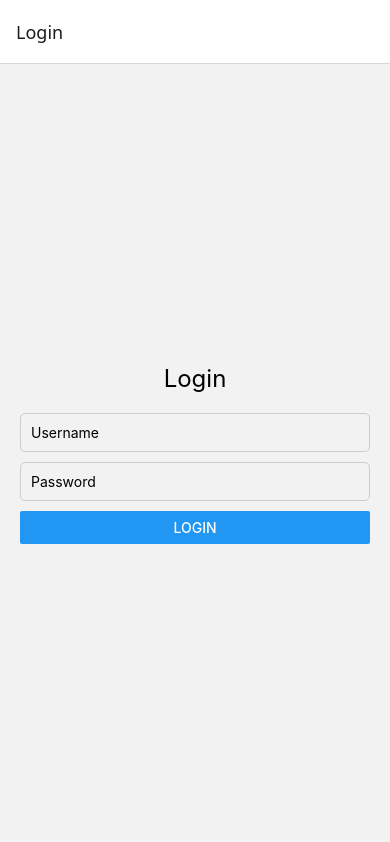
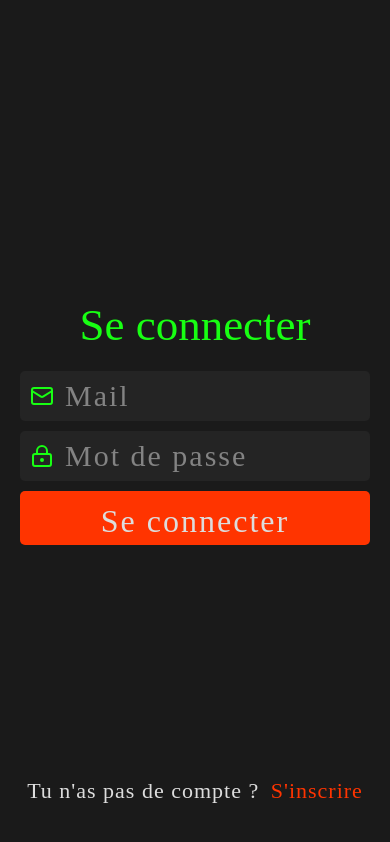
Before and after one commit to MuuvaY/AxTrackApp, a React Native app: screen /Login in a window 390 px wide. Built offline with nearby package versions, Linux system fonts and the light colour scheme; a web font is replaced by a local one.

Commit message:
Feax : token, ajout btn logout, Feat : Register

```diff
--- a/App.js
+++ b/App.js
@@ -33,14 +33,16 @@ import { Text } from "react-native";
 import { StatusBar } from "expo-status-bar";
 import { NavigationContainer } from "@react-navigation/native";
 import { createStackNavigator } from "@react-navigation/stack";
-import { ThemeProvider } from "./components/ThemeContext";
+import { ThemeProvider } from "./context/ThemeContext";
 import { AuthProvider, useAuth } from "./context/AuthContext";
 import { useFonts } from "expo-font";
 import { setupInterceptor } from "./api/ApiManager";
 import TestTokenScreen from "./pages/TestTokenScreen";
 
 import HomeTabs from "./navigation/HomeTabs";
+import Profile from "./pages/Profile";
 import Login from "./pages/Login";
+import Register from "./pages/Register";
 
 const Stack = createStackNavigator();
 
@@ -61,11 +63,23 @@ const NavigationContent = () => {
             component={HomeTabs}
             options={{ headerShown: false }}
           />
+          <Stack.Screen name="Profile" component={Profile} />
           <Stack.Screen name="TestToken" component={TestTokenScreen} />
         </>
       ) : (
         // Routes non authentifiées
-        <Stack.Screen name="Login" component={Login} />
+        <>
+          <Stack.Screen
+            name="Login"
+            component={Login}
+            options={{ headerShown: false }}
+          />
+          <Stack.Screen
+            name="Register"
+            component={Register}
+            options={{ headerShown: false }}
+          />
+        </>
       )}
     </Stack.Navigator>
   );
--- a/app.json
+++ b/app.json
@@ -5,7 +5,7 @@
     "version": "1.0.0",
     "orientation": "portrait",
     "icon": "./assets/icon.png",
-    "userInterfaceStyle": "light",
+    "userInterfaceStyle": "dark",
     "newArchEnabled": true,
     "splash": {
       "image": "./assets/splash-icon.png",
@@ -24,9 +24,6 @@
     "web": {
       "favicon": "./assets/favicon.png"
     },
-    "plugins": [
-      "expo-font",
-      "expo-secure-store"
-    ]
+    "plugins": ["expo-font", "expo-secure-store"]
   }
 }
--- a/assets/icons/icons.js
+++ b/assets/icons/icons.js
@@ -1,5 +1,5 @@
 import * as React from "react";
-import Svg, { Path, Circle } from "react-native-svg";
+import Svg, { Path, Circle, Rect } from "react-native-svg";
 
 function Home(props) {
   return (
@@ -65,8 +65,116 @@ function User(props) {
   );
 }
 
+function Mail(props) {
+  return (
+    <Svg
+      xmlns="http://www.w3.org/2000/svg"
+      width="24"
+      height="24"
+      viewBox="0 0 24 24"
+      fill="none"
+      stroke="currentColor"
+      strokeWidth="2"
+      strokeLinecap="round"
+      strokeLinejoin="round"
+      {...props}
+    >
+      <Rect width="20" height="16" x="2" y="4" rx="2" />
+      <Path d="m22 7-8.97 5.7a1.94 1.94 0 0 1-2.06 0L2 7" />
+    </Svg>
+  );
+}
+
+function Lock(props) {
+  return (
+    <Svg
+      xmlns="http://www.w3.org/2000/svg"
+      width="24"
+      height="24"
+      viewBox="0 0 24 24"
+      fill="none"
+      stroke="currentColor"
+      strokeWidth="2"
+      strokeLinecap="round"
+      strokeLinejoin="round"
+      {...props}
+    >
+      <Circle cx="12" cy="16" r="1" />
+      <Rect x="3" y="10" width="18" height="12" rx="2" />
+      <Path d="M7 10V7a5 5 0 0 1 10 0v3" />
+    </Svg>
+  );
+}
+
+function UserRound(props) {
+  return (
+    <Svg
+      xmlns="http://www.w3.org/2000/svg"
+      width="24"
+      height="24"
+      viewBox="0 0 24 24"
+      fill="none"
+      stroke="currentColor"
+      strokeWidth="2"
+      strokeLinecap="round"
+      strokeLinejoin="round"
+      {...props}
+    >
+      <Circle cx="12" cy="8" r="5" />
+      <Path d="M20 21a8 8 0 0 0-16 0" />
+    </Svg>
+  );
+}
+
+function Weight(props) {
+  return (
+    <Svg
+      xmlns="http://www.w3.org/2000/svg"
+      width="24"
+      height="24"
+      viewBox="0 0 24 24"
+      fill="none"
+      stroke="currentColor"
+      strokeWidth="2"
+      strokeLinecap="round"
+      strokeLinejoin="round"
+      {...props}
+    >
+      <Circle cx="12" cy="5" r="3" />
+      <Path d="M6.5 8a2 2 0 0 0-1.905 1.46L2.1 18.5A2 2 0 0 0 4 21h16a2 2 0 0 0 1.925-2.54L19.4 9.5A2 2 0 0 0 17.48 8Z" />
+    </Svg>
+  );
+}
+
+function Time(props) {
+  return (
+    <Svg
+      xmlns="http://www.w3.org/2000/svg"
+      width="24"
+      height="24"
+      viewBox="0 0 24 24"
+      fill="none"
+      stroke="currentColor"
+      strokeWidth="2"
+      strokeLinecap="round"
+      strokeLinejoin="round"
+      {...props}
+    >
+      <Path d="M5 22h14" />
+      <Path d="M5 2h14" />
+      <Path d="M17 22v-4.172a2 2 0 0 0-.586-1.414L12 12l-4.414 4.414A2 2 0 0 0 7 17.828V22" />
+      <Path d="M7 2v4.172a2 2 0 0 0 .586 1.414L12 12l4.414-4.414A2 2 0 0 0 17 6.172V2" />
+    </Svg>
+  );
+}
+
 export const icons = {
   Home,
   Dumbell,
   User,
+  Mail,
+  Lock,
+  UserRound,
+  Weight,
+  Time,
 };
--- a/navigation/HomeTabs.js
+++ b/navigation/HomeTabs.js
@@ -5,7 +5,7 @@ import Profile from "../pages/Profile";
 import Test from "../pages/TestTokenScreen";
 
 import { StyleSheet, View, Image } from "react-native";
-import { useTheme } from "../components/ThemeContext";
+import { useTheme } from "../context/ThemeContext";
 import { icons } from "./../assets/icons/icons";
 
 const Tab = createBottomTabNavigator();
--- a/package.json
+++ b/package.json
@@ -17,6 +17,7 @@
     "expo-font": "~13.0.1",
     "expo-secure-store": "~14.0.0",
     "expo-status-bar": "~2.0.0",
+    "jwt-decode": "^4.0.0",
     "react": "^18.3.1",
     "react-dom": "^18.3.1",
     "react-native": "0.76.5",
--- a/pages/Accueil.js
+++ b/pages/Accueil.js
@@ -52,7 +52,7 @@
 
 import React, { useEffect, useState } from "react";
 import { View, Text, StyleSheet, Image, SafeAreaView } from "react-native";
-import { useTheme } from "../components/ThemeContext";
+import { useTheme } from "../context/ThemeContext";
 import ApiManager from "../api/ApiManager";
 
 const Accueil = () => {
--- a/pages/Login.js
+++ b/pages/Login.js
@@ -1,12 +1,27 @@
 import React, { useState } from "react";
-import { View, TextInput, Button, Text, StyleSheet, Alert } from "react-native";
+import {
+  View,
+  TextInput,
+  Button,
+  Text,
+  StyleSheet,
+  Alert,
+  TouchableOpacity,
+  TouchableWithoutFeedback,
+  Keyboard,
+} from "react-native";
 import ApiManager from "../api/ApiManager";
 import { useAuth } from "../context/AuthContext";
+import { useTheme } from "../context/ThemeContext";
+import { icons } from "./../assets/icons/icons";
 
 export default function LoginScreen({ navigation }) {
   const [email, setEmail] = useState("");
   const [password, setPassword] = useState("");
+  const [focusedInput, setFocusedInput] = useState(null);
   const { signIn } = useAuth();
+  const theme = useTheme();
+  const { colors, fonts } = theme;
 
   const handleLogin = async () => {
     try {
@@ -22,35 +37,147 @@ export default function LoginScreen({ navigation }) {
     }
   };
 
+  const handleSignUpNavigation = () => {
+    navigation.navigate("Register");
+  };
+
+  const styles = StyleSheet.create({
+    container: {
+      flex: 1,
+      justifyContent: "center",
+      padding: 20,
+      backgroundColor: colors.background,
+    },
+    title: {
+      color: colors.primary,
+      fontSize: 45,
+      fontFamily: fonts.semiBold,
+      marginBottom: 20,
+      textAlign: "center",
+    },
+    input: {
+      backgroundColor: colors.secondBackground,
+      padding: 10,
+      marginBottom: 10,
+      borderRadius: 5,
+      height: 50,
+      fontSize: 30,
+      color: colors.text,
+      letterSpacing: 2,
+      fontFamily: fonts.medium,
+      textAlignVertical: "center",
+      lineHeight: 35,
+      paddingLeft: 45,
+    },
+    inputFocused: {
+      borderColor: colors.secondary,
+      borderWidth: 2,
+      paddingHorizontal: 8,
+      paddingVertical: 8,
+    },
+    button: {
+      backgroundColor: colors.secondary,
+      paddingVertical: 12,
+      paddingHorizontal: 20,
+      borderRadius: 5,
+      height: 54,
+    },
+    buttonText: {
+      color: colors.text,
+      letterSpacing: 2,
+      fontFamily: fonts.medium,
+      fontSize: 32,
+      textAlign: "center",
+    },
+    icon: {
+      position: "absolute",
+      left: 10,
+      top: 13,
+      zIndex: 1000,
+    },
+    linkContainer: {
+      flexDirection: "row", // Aligner horizontalement
+      justifyContent: "center", // Centrer les éléments
+      position: "absolute",
+      bottom: 40, // Le texte sera à 20px du bas de l'écran
+      left: 0,
+      right: 0,
+    },
+    normalText: {
+      color: colors.text,
+      fontSize: 22,
+      fontFamily: fonts.medium,
+      letterSpacing: 1,
+    },
+    linkText: {
+      color: colors.secondary,
+      fontSize: 22,
+      fontFamily: fonts.medium,
+      marginLeft: 5,
+      letterSpacing: 1,
+    },
+  });
+
   return (
+    <TouchableWithoutFeedback onPress={Keyboard.dismiss}>
       <View style={styles.container}>
-      <Text style={styles.title}>Login</Text>
+        <Text style={styles.title}>Se connecter</Text>
+        <View style={styles.inputContainer}>
+          <icons.Mail
+            width={24}
+            height={24}
+            color={colors.primary}
+            style={styles.icon}
+          />
           <TextInput
-        style={styles.input}
-        placeholder="Username"
+            style={[
+              styles.input,
+              focusedInput === "email" && styles.inputFocused,
+            ]}
+            placeholder="Mail"
+            placeholderTextColor={colors.placeholder}
             value={email}
             onChangeText={setEmail}
+            onFocus={() => setFocusedInput("email")}
+            onBlur={() => setFocusedInput(null)}
+            keyboardAppearance="dark"
+            selectionColor={colors.secondary}
+          />
+        </View>
+        <View style={styles.inputContainer}>
+          <icons.Lock
+            width={24}
+            height={24}
+            color={colors.primary}
+            style={styles.icon}
           />
           <TextInput
-        style={styles.input}
-        placeholder="Password"
+            style={[
+              styles.input,
+              focusedInput === "password" && styles.inputFocused,
+            ]}
+            placeholder="Mot de passe"
+            placeholderTextColor={colors.placeholder}
             secureTextEntry
             value={password}
             onChangeText={setPassword}
+            onFocus={() => setFocusedInput("password")}
+            onBlur={() => setFocusedInput(null)}
+            keyboardAppearance="dark"
+            selectionColor={colors.secondary}
           />
-      <Button title="Login" onPress={handleLogin} />
         </View>
+        <TouchableOpacity style={styles.button} onPress={handleLogin}>
+          <Text style={styles.buttonText}>Se connecter</Text>
+        </TouchableOpacity>
+
+        <View style={styles.linkContainer}>
+          <Text style={styles.normalText}>Tu n'as pas de compte ?</Text>
+          <TouchableOpacity onPress={handleSignUpNavigation}>
+            <Text style={styles.linkText}> S'inscrire</Text>
+          </TouchableOpacity>
+        </View>
+      </View>
+    </TouchableWithoutFeedback>
   );
 }
-
-const styles = StyleSheet.create({
-  container: { flex: 1, justifyContent: "center", padding: 20 },
-  title: { fontSize: 24, marginBottom: 20, textAlign: "center" },
-  input: {
-    borderWidth: 1,
-    borderColor: "#ccc",
-    padding: 10,
-    marginBottom: 10,
-    borderRadius: 5,
-  },
-});
--- a/pages/Profile.js
+++ b/pages/Profile.js
@@ -1,10 +1,25 @@
-import { View, Text, StyleSheet, Image, SafeAreaView } from "react-native";
-import { useTheme } from "../components/ThemeContext";
+import {
+  View,
+  Text,
+  StyleSheet,
+  TouchableOpacity,
+  SafeAreaView,
+} from "react-native";
+import { useTheme } from "../context/ThemeContext";
+import { useAuth } from "../context/AuthContext";
 
 const Profile = () => {
   const theme = useTheme();
   const { colors, fonts } = theme;
+  const { signOut } = useAuth();
 
+  const handleLogout = async () => {
+    try {
+      await signOut();
+    } catch (error) {
+      console.error("Erreur lors de la déconnexion :", error);
+    }
+  };
   const styles = StyleSheet.create({
     container: {
       flex: 1,
@@ -23,13 +38,26 @@ const Profile = () => {
       fontSize: 20,
       backgroundColor: colors.secondBackground,
     },
+    logoutButton: {
+      backgroundColor: "red",
+      paddingVertical: 12,
+      paddingHorizontal: 20,
+      borderRadius: 5,
+      top: 200,
+    },
+    logoutText: {
+      color: "white",
+      fontSize: 18,
+    },
   });
 
   return (
     <View style={styles.container}>
       <SafeAreaView>
         <Text style={styles.title}>Profile</Text>
-        <Image />
+        <TouchableOpacity style={styles.logoutButton} onPress={handleLogout}>
+          <Text style={styles.logoutText}>Se déconnecter</Text>
+        </TouchableOpacity>
       </SafeAreaView>
     </View>
   );
--- /dev/null
+++ b/pages/Register.js
@@ -0,0 +1,94 @@
+import React, { useState } from "react";
+import {
+  View,
+  Text,
+  TextInput,
+  StyleSheet,
+  TouchableOpacity,
+  Alert,
+  TouchableWithoutFeedback,
+  Keyboard,
+} from "react-native";
+import { useTheme } from "../context/ThemeContext";
+import { useNavigation } from "@react-navigation/native"; // Importer useNavigation
+
+const RegisterScreen = () => {
+  const [email, setEmail] = useState("");
+  const [password, setPassword] = useState("");
+  const theme = useTheme();
+  const { colors, fonts } = theme;
+  const navigation = useNavigation(); // Utiliser useNavigation pour accéder à la navigation
+
+  const handleRegister = async () => {
+    try {
+      // Logique d'enregistrement ici (API call ou autre)
+      Alert.alert("Compte créé", "Vous pouvez maintenant vous connecter.");
+      // Vous pouvez rediriger l'utilisateur après l'enregistrement, si nécessaire
+    } catch (error) {
+      console.error("Erreur lors de l'enregistrement :", error);
+      Alert.alert("Erreur", "Une erreur s'est produite.");
+    }
+  };
+
+  const handleLoginNavigation = () => {
+    navigation.navigate("Login"); // Redirige vers l'écran de connexion
+  };
+
+  const styles = StyleSheet.create({
+    container: {
+      flex: 1,
+      justifyContent: "center",
+      padding: 20,
+      backgroundColor: colors.background,
+    },
+    title: {
+      color: colors.primary,
+      fontSize: 45,
+      fontFamily: fonts.semiBold,
+      marginBottom: 20,
+      textAlign: "center",
+    },
+
+    footerContainer: {
+      flexDirection: "row", // Alignement horizontal des éléments
+      justifyContent: "center", // Centrer l'ensemble de la ligne
+      position: "absolute",
+      bottom: 40, // Le texte sera à 20px du bas de l'écran
+      left: 0,
+      right: 0,
+    },
+    footerText: {
+      textAlign: "center",
+      color: colors.text,
+      fontSize: 22,
+      marginTop: 20,
+      fontFamily: fonts.medium,
+      letterSpacing: 1,
+    },
+    linkText: {
+      color: colors.secondary, // Le lien aura la couleur secondaire
+      fontFamily: fonts.medium,
+      fontSize: 22,
+      letterSpacing: 1,
+      marginTop: 20,
+      marginLeft: 5,
+    },
+  });
+
+  return (
+    <TouchableWithoutFeedback onPress={Keyboard.dismiss}>
+      <View style={styles.container}>
+        <Text style={styles.title}>S'inscrire</Text>
+
+        <View style={styles.footerContainer}>
+          <Text style={styles.footerText}>Déjà un compte ?</Text>
+          <TouchableOpacity onPress={handleLoginNavigation}>
+            <Text style={[styles.linkText]}> Se connecter</Text>
+          </TouchableOpacity>
+        </View>
+      </View>
+    </TouchableWithoutFeedback>
+  );
+};
+
+export default RegisterScreen;
--- a/pages/Seance.js
+++ b/pages/Seance.js
@@ -1,5 +1,5 @@
 import { View, Text, StyleSheet, Image, SafeAreaView } from "react-native";
-import { useTheme } from "../components/ThemeContext";
+import { useTheme } from "../context/ThemeContext";
 
 const Seance = () => {
   const theme = useTheme();
```
Also changed, not shown: context/ThemeContext.js (renamed from components/ThemeContext.js), 1 other file (tests, documents, lock files or other folders). Lines whose indentation alone changed are shown as unchanged.
